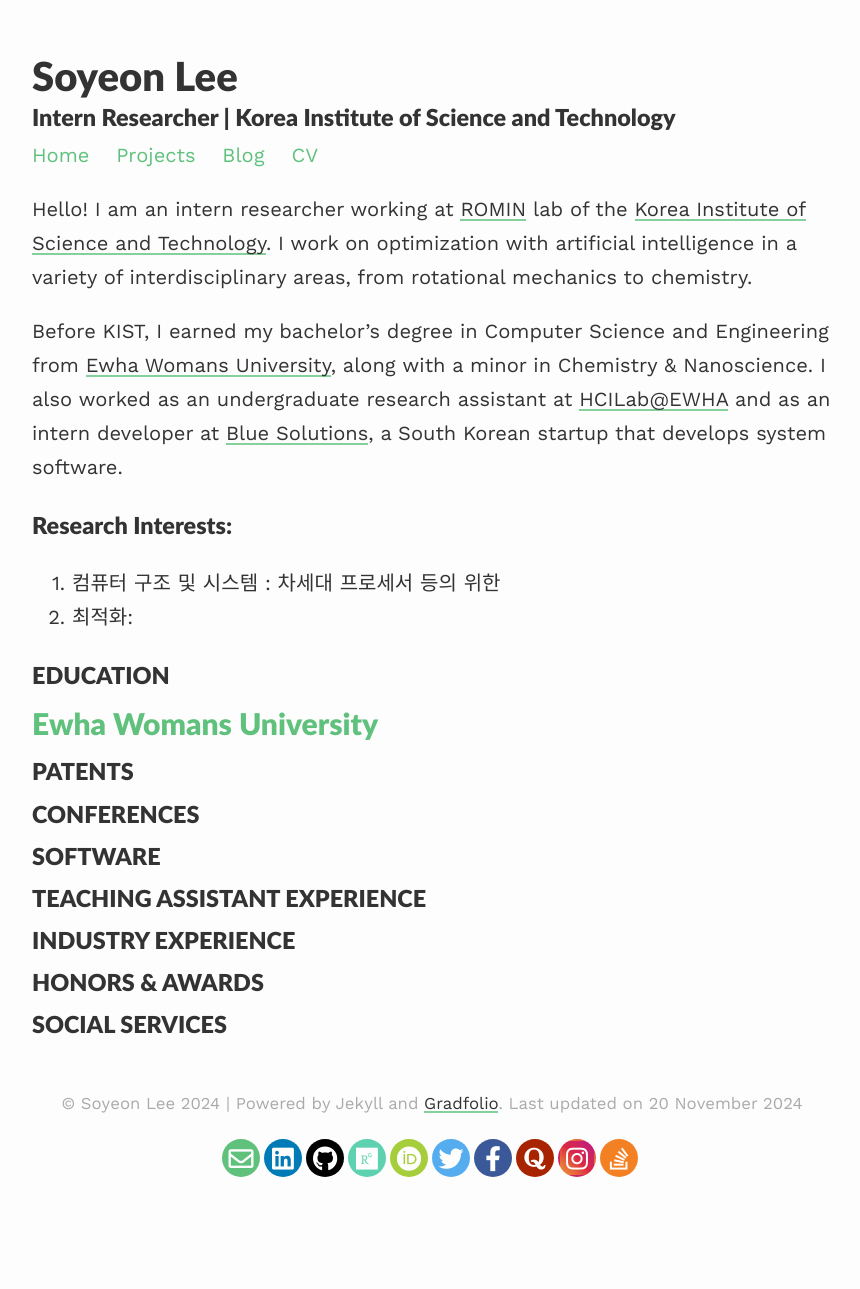
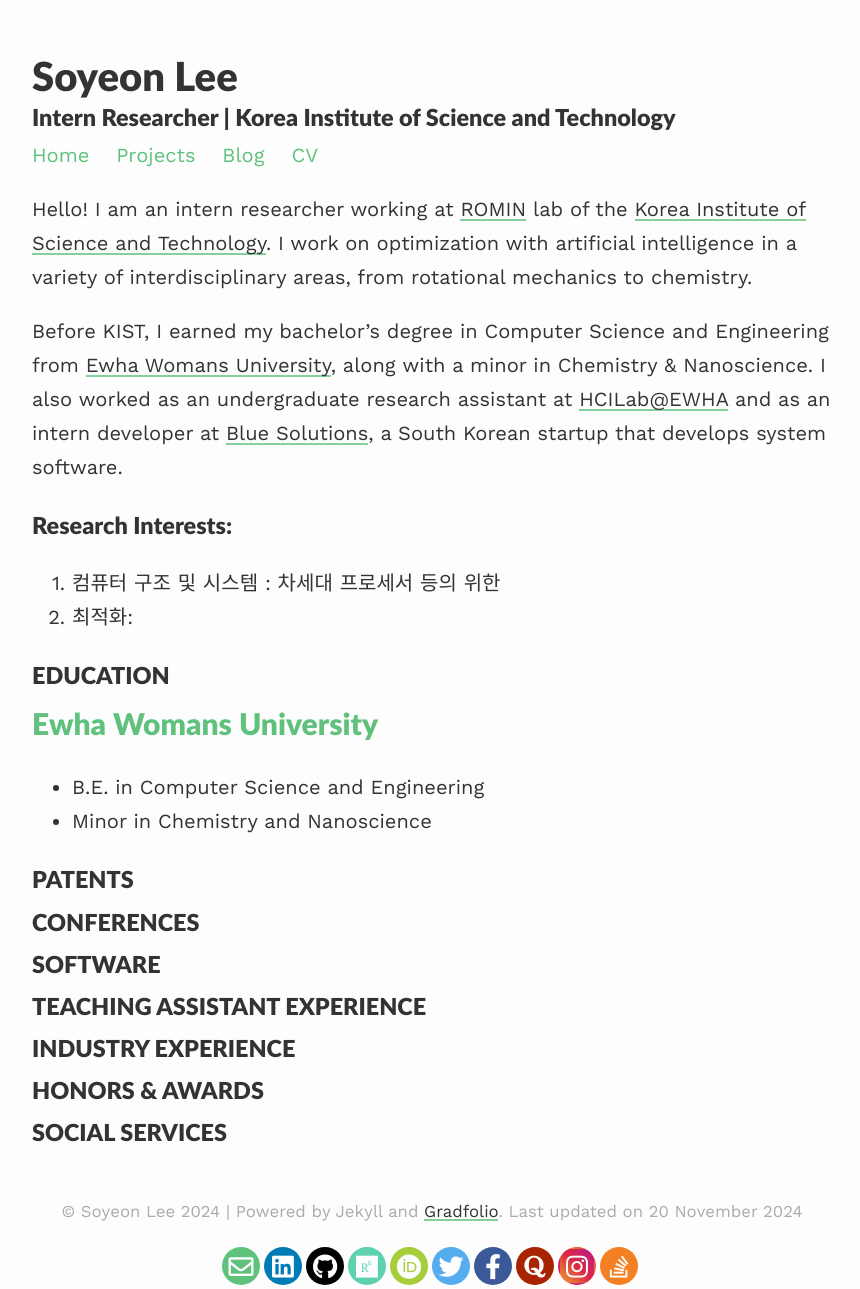
Before and after one commit to soysilver/soysilvery, a Jekyll site: the page built from cv.md, in a window 1280 px wide. Shown: the whole page, without its empty margins (208-1068 px from the left). Built offline with Jekyll 4.4.1, drawn with Linux system fonts in a browser that asks for light colours; nearby versions of some CDN libraries; before the commit the page ends 1181 px from its top, so only the background shows below that.

Commit message:
Update cv.md

```diff
--- a/cv.md
+++ b/cv.md
@@ -17,7 +17,8 @@
 
 ### EDUCATION
 ## [Ewha Womans University](https://www.ewha.ac.kr/ewhaen/index.do)
-
+ - B.E. in Computer Science and Engineering
+ - Minor in Chemistry and Nanoscience
 
 ### PATENTS
 
```
